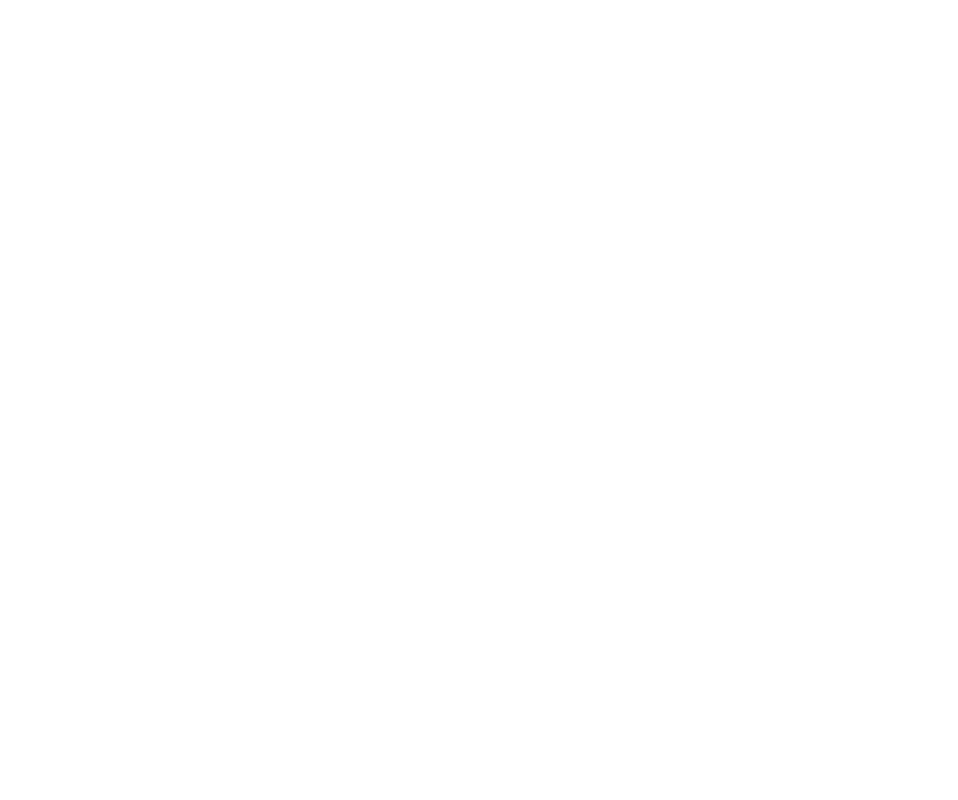
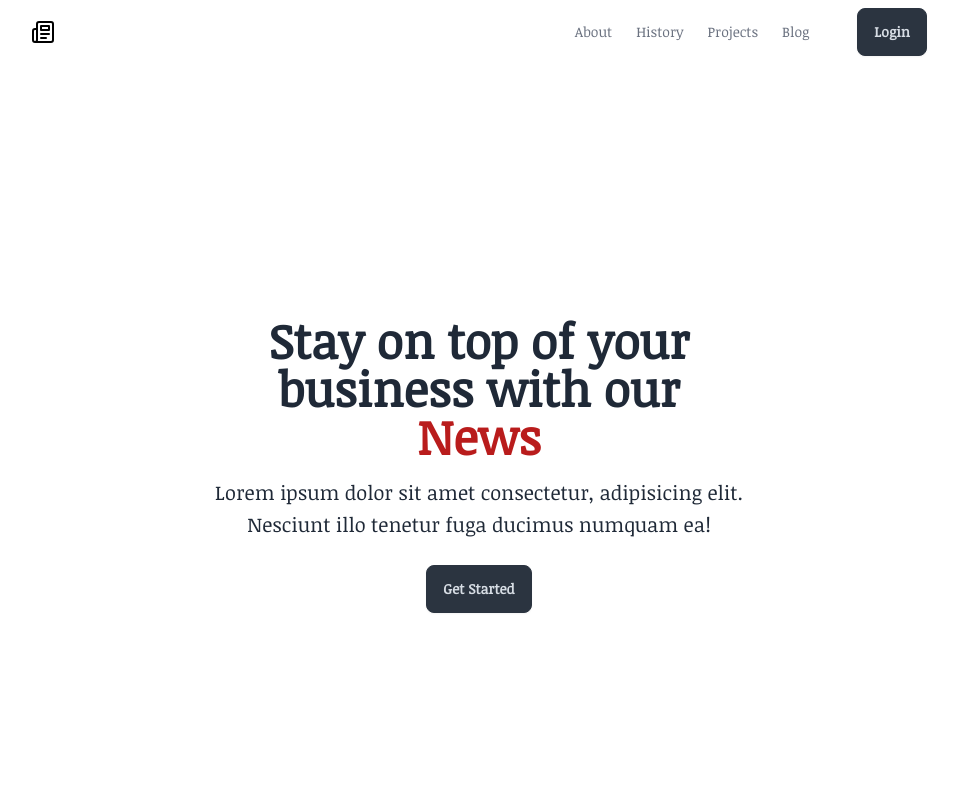
Before and after one commit to yaffalhakim1/medium-but-lite, a Next.js app: page / in a window 1280 px wide. Shown: the top 800 px of the page, without its empty margins (161-1119 px from the left). Built offline with nearby package versions, Linux system fonts and the light colour scheme; data requests are answered from the project's data file.

Commit message:
feat(user): refactor home page

```diff
--- /dev/null
+++ b/components/Header.tsx
@@ -0,0 +1,144 @@
+import { useUser, useUsers } from "@/lib/useUser";
+import Link from "next/link";
+import React from "react";
+import Cookie from "js-cookie";
+import { useRouter } from "next/router";
+import { NewsLogo } from "./Icons";
+
+const Navbar = () => {
+  const router = useRouter();
+
+  function handleLogout() {
+    Cookie.remove("token");
+    Cookie.remove("role");
+    return router.push("/auth/login");
+  }
+
+  return (
+    <>
+      <header className="">
+        <div className="mx-auto max-w-screen-xl px-4 sm:px-6 lg:px-8">
+          <div className="flex h-16 items-center justify-between">
+            <div className="flex-1 md:flex md:items-center md:gap-12">
+              <Link className="block text-black" href="/">
+                <span className="sr-only">Home</span>
+                <NewsLogo />
+              </Link>
+            </div>
+
+            <div className="md:flex md:items-center md:gap-12">
+              <nav aria-label="Global" className="hidden md:block">
+                <ul className="flex items-center gap-6 text-sm">
+                  <li>
+                    <Link
+                      className="text-gray-500 transition hover:text-gray-500/75"
+                      href="/"
+                    >
+                      {" "}
+                      About{" "}
+                    </Link>
+                  </li>
+
+                  <li>
+                    <Link
+                      className="text-gray-500 transition hover:text-gray-500/75"
+                      href="/"
+                    >
+                      {" "}
+                      History{" "}
+                    </Link>
+                  </li>
+
+                  <li>
+                    <Link
+                      className="text-gray-500 transition hover:text-gray-500/75"
+                      href="/"
+                    >
+                      {" "}
+                      Projects{" "}
+                    </Link>
+                  </li>
+
+                  <li>
+                    <Link
+                      className="text-gray-500 transition hover:text-gray-500/75"
+                      href="/"
+                    >
+                      {" "}
+                      Blog{" "}
+                    </Link>
+                  </li>
+                </ul>
+              </nav>
+
+              <div className="flex items-center gap-4">
+                <div className="sm:flex sm:gap-4">
+                  <button
+                    className="btn btn-neutral btn-md"
+                    onClick={() => router.push("/auth/login")}
+                  >
+                    Login
+                  </button>
+                  {/* <button
+                    className="rounded-md bg-red-600 px-5 py-2.5 text-sm font-medium text-white"
+                    onClick={handleLogout}
+                  >
+                    Logout
+                  </button> */}
+                  {/* {loggedin ? (
+                    <button
+                      onClick={handleLogout}
+                      className="rounded-md bg-red-600 px-5 py-2.5 text-sm font-medium text-white shadow"
+                    >
+                      Logout
+                    </button>
+                  ) : (
+                    <>
+                      <button
+                        className="rounded-md bg-teal-600 px-5 py-2.5 text-sm font-medium text-white shadow"
+                        // href="/"
+                        onClick={() => router.push("/auth/login")}
+                      >
+                        Login
+                      </button>
+                      <div className="hidden sm:flex ">
+                        <button
+                          className="rounded-md bg-gray-100 px-5 py-2.5 text-sm font-medium text-teal-600"
+                          // href="/"
+                          onClick={() => router.push("/auth/register")}
+                        >
+                          Register
+                        </button>
+                      </div>
+                    </>
+                  )} */}
+                </div>
+
+                <div className="block md:hidden">
+                  <button className="rounded bg-gray-100 p-2 text-gray-600 transition hover:text-gray-600/75">
+                    <svg
+                      xmlns="http://www.w3.org/2000/svg"
+                      className="h-5 w-5"
+                      fill="none"
+                      viewBox="0 0 24 24"
+                      stroke="currentColor"
+                      stroke-width="2"
+                    >
+                      <path
+                        stroke-linecap="round"
+                        stroke-linejoin="round"
+                        d="M4 6h16M4 12h16M4 18h16"
+                      />
+                    </svg>
+                  </button>
+                </div>
+              </div>
+            </div>
+          </div>
+        </div>
+      </header>
+    </>
+  );
+};
+
+export default Navbar;
--- a/components/Icons.tsx
+++ b/components/Icons.tsx
@@ -46,3 +46,25 @@
     </svg>
   );
 };
+
+export const NewsLogo = () => {
+  return (
+    <svg
+      xmlns="http://www.w3.org/2000/svg"
+      width="24"
+      height="24"
+      viewBox="0 0 24 24"
+      fill="none"
+      stroke="currentColor"
+      stroke-width="2"
+      stroke-linecap="round"
+      stroke-linejoin="round"
+      className="lucide lucide-newspaper"
+    >
+      <path d="M4 22h16a2 2 0 0 0 2-2V4a2 2 0 0 0-2-2H8a2 2 0 0 0-2 2v16a2 2 0 0 1-2 2Zm0 0a2 2 0 0 1-2-2v-9c0-1.1.9-2 2-2h2" />
+      <path d="M18 14h-8" />
+      <path d="M15 18h-5" />
+      <path d="M10 6h8v4h-8V6Z" />
+    </svg>
+  );
+};
--- a/components/NewsCard.tsx
+++ b/components/NewsCard.tsx
@@ -21,18 +21,18 @@
           <h2 className="card-title">
             {props.title}
             {props.isPremium && (
-              <div className="badge badge-secondary">PREMIUM</div>
+              <div className="badge badge-primary">PREMIUM</div>
             )}
           </h2>
           <p>{props.description}</p>
           <div className="card-actions justify-end">
             {props.category?.map((cat, idx) => (
               <div key={idx}>
-                <div className="badge badge-primary">{cat}</div>
+                <div className="badge badge-outline">{cat}</div>
               </div>
             ))}
           </div>
-          <button className="btn btn-primary">Read More</button>
+          <button className="btn btn-neutral">Read More</button>
         </div>
       </div>
     </div>
--- a/db.json
+++ b/db.json
@@ -12,7 +12,7 @@
         "type": "monthly",
         "expired_date": "2023-01-15"
       },
-      "expiredDate": "2024-01-11"
+      "expiredDate": ""
     },
     {
       "id": 2,
@@ -23,13 +23,13 @@
         3
       ],
       "role": "user",
-      "isPremiumUser": true,
+      "isPremiumUser": false,
       "subscriptionPlan": {
         "type": "monthly",
         "expired_date": "2023-01-15"
       },
       "subscriptionPlan.expired_date": null,
-      "expiredDate": "2024-01-12"
+      "expiredDate": ""
     },
     {
       "id": 3,
--- a/pages/_app.tsx
+++ b/pages/_app.tsx
@@ -2,16 +2,12 @@
 import type { AppProps } from "next/app";
 import { Plus_Jakarta_Sans } from "next/font/google";
 import { Toaster } from "sonner";
-
-const plusJakartaSans = Plus_Jakarta_Sans({
-  weight: ["400", "700"],
-  subsets: ["latin"],
-});
+import Layout from "./layout";
 
 export default function App({ Component, pageProps }: AppProps) {
   return (
-    <main className={plusJakartaSans.className}>
+    <Layout>
       <Component {...pageProps} /> <Toaster richColors closeButton />
-    </main>
+    </Layout>
   );
 }
--- a/pages/auth/login.tsx
+++ b/pages/auth/login.tsx
@@ -54,7 +54,7 @@
 
       if (response.data[0].role === "user") {
         Cookie.set("token", token());
-        return router.push("/news");
+        return router.push("/");
       }
 
       if (response.data[0].role === "admin") {
--- a/pages/index.tsx
+++ b/pages/index.tsx
@@ -1,10 +1,63 @@
-/* eslint-disable @next/next/no-img-element */
-import Image from "next/image";
-import { Inter } from "next/font/google";
 import NewsCard from "@/components/NewsCard";
-import { useNews } from "@/lib/useNews";
-import NewsList from "./news";
+import Link from "next/link";
+import React from "react";
+import { GetServerSideProps } from "next";
+import { BASE_URL } from "@/config/api";
+import { INewsElement } from "@/types/news-types";
 
-export default function Home() {
-  <NewsList />;
-}
+export const getServerSideProps: GetServerSideProps = async () => {
+  const response = await fetch(`${BASE_URL}/news`);
+  const data = await response.json();
+
+  if (!data) {
+    return {
+      notFound: true,
+    };
+  }
+  return { props: { data } };
+};
+
+const NewsList = ({ data }: { data: INewsElement[] }) => {
+  return (
+    <>
+      <section className="">
+        <div className="mx-auto  px-4 py-32 lg:flex lg:min-h-screen lg:items-center">
+          <div className="mx-auto max-w-xl text-center">
+            <h1 className="text-3xl font-extrabold sm:text-5xl">
+              Stay on top of your business with our{" "}
+              <strong className="font-extrabold text-red-700 sm:block">
+                {""}
+                News
+              </strong>
+            </h1>
+
+            <p className="mt-4 sm:text-xl/relaxed">
+              Lorem ipsum dolor sit amet consectetur, adipisicing elit. Nesciunt
+              illo tenetur fuga ducimus numquam ea!
+            </p>
+
+            <button className="btn btn-neutral no-animation mt-6">
+              Get Started
+            </button>
+          </div>
+        </div>
+      </section>
+      <div className="flex justify-center space-x-2">
+        {data.map((item) => (
+          <div key={item.id} className="">
+            <Link href={`news/${item.id}`}>
+              <NewsCard
+                title={item.title}
+                image="https://images.pexels.com/photos/2014422/pexels-photo-2014422.jpeg"
+                category={item.category}
+                isPremium={item.isPremium}
+              />
+            </Link>
+          </div>
+        ))}
+      </div>
+    </>
+  );
+};
+
+export default NewsList;
--- /dev/null
+++ b/pages/layout.tsx
@@ -0,0 +1,29 @@
+import Navbar from "@/components/Header";
+import { Noticia_Text, Taviraj } from "next/font/google";
+import { useRouter } from "next/router";
+import React, { ReactNode } from "react";
+
+type Layout = {
+  children: ReactNode;
+};
+const taviraj = Noticia_Text({
+  subsets: ["latin"],
+  weight: ["400"],
+});
+
+export default function Layout({ children }: Layout) {
+  const router = useRouter();
+
+  if (router.pathname.includes("/auth/login")) return children;
+  if (router.pathname.includes("/auth/register")) return children;
+  if (router.pathname.includes("/admin")) return children;
+
+  return (
+    <>
+      <div className={`md:px-40 mx-auto ${taviraj.className} `}>
+        <Navbar />
+        {children}
+      </div>
+    </>
+  );
+}
```
Also changed, not shown: lib/useUser.ts (+16 -0 lines), middleware.ts (+4 -3 lines), pages/admin/subscription.tsx (+9 -11 lines), pages/news/index.tsx (deleted, +0 -57 lines).
